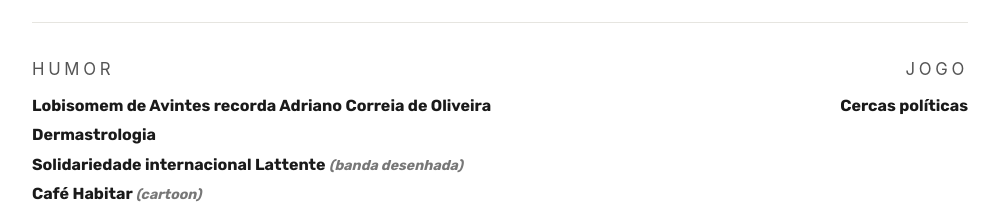
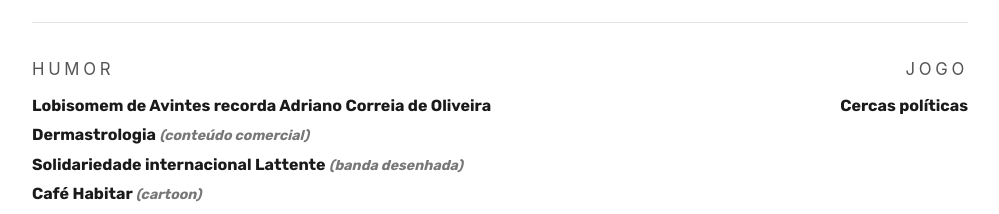
Before and after one commit to leonardo-faria/habitar_website, a plain HTML site: page index.html in a window 1280 px wide. Shown: the part 1860-2074 px from the top of the page, without its empty margins (140-1139 px from the left). Drawn offline with Linux system fonts and the light colour scheme; a web font is replaced by a local one.

Commit message:
Dermastrologia assinalada como conteúdo comercial, como no jornal
Co-Authored-By: Claude Sonnet 5.5 <noreply@anthropic.com>
Claude-Session: https://claude.ai/code/session_012bMTUR4cdw6EHMdxzY79Mo

```diff
--- a/index.html
+++ b/index.html
@@ -929,7 +929,7 @@
       </div>
 
         <div class="edicao-extras">
-          <div class="extra"><p class="extra-label">Humor</p><ul><li>Lobisomem de Avintes recorda Adriano Correia de Oliveira</li><li>Dermastrologia</li><li>Solidariedade internacional Lattente <span class="extra-fmt">(banda desenhada)</span></li><li>Café Habitar <span class="extra-fmt">(cartoon)</span></li></ul></div>
+          <div class="extra"><p class="extra-label">Humor</p><ul><li>Lobisomem de Avintes recorda Adriano Correia de Oliveira</li><li>Dermastrologia <span class="extra-fmt">(conteúdo comercial)</span></li><li>Solidariedade internacional Lattente <span class="extra-fmt">(banda desenhada)</span></li><li>Café Habitar <span class="extra-fmt">(cartoon)</span></li></ul></div>
           <div class="extra"><p class="extra-label">Jogo</p><ul><li>Cercas políticas</li></ul></div>
         </div>
         <div class="edicao-credits">
```
